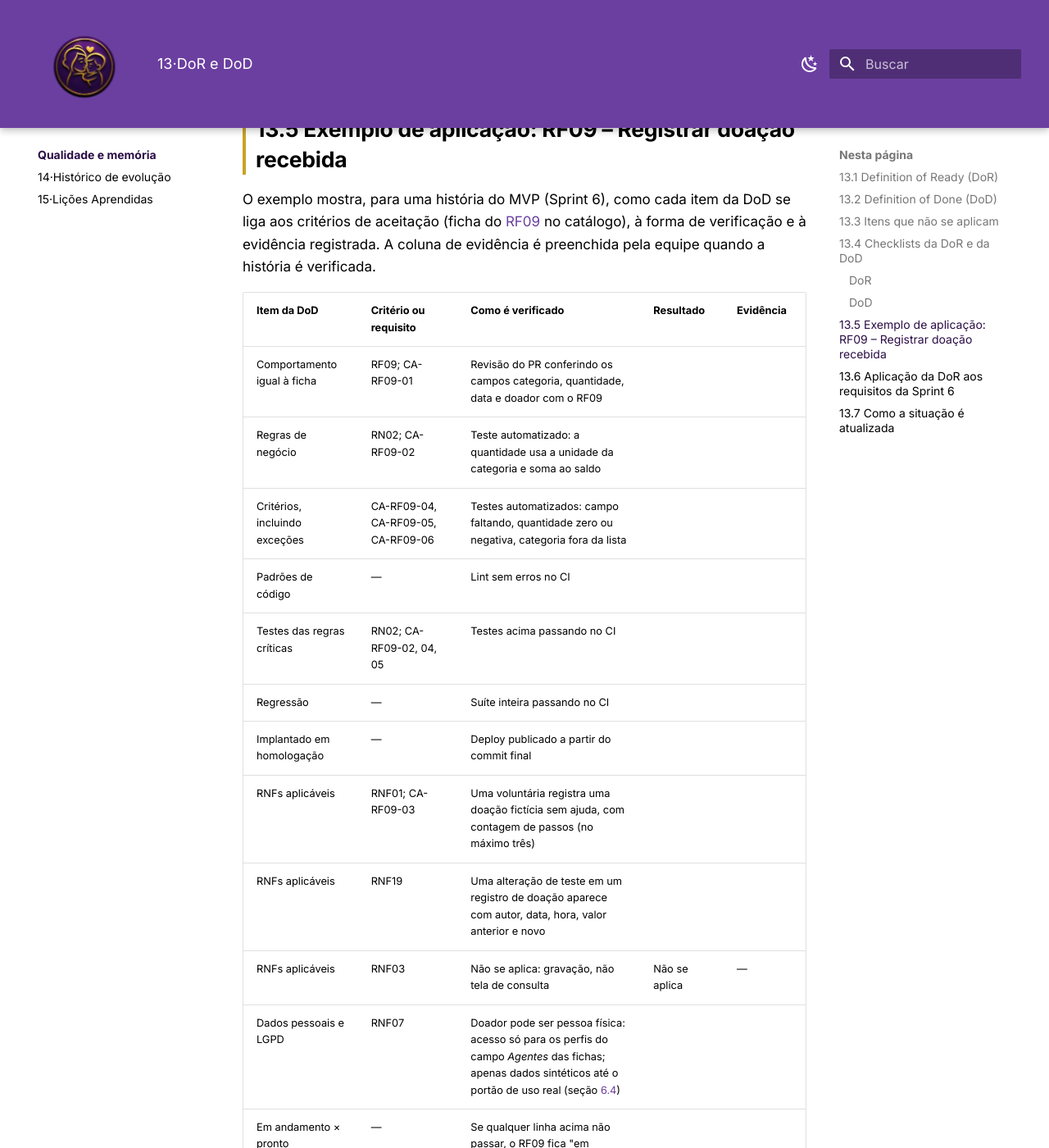
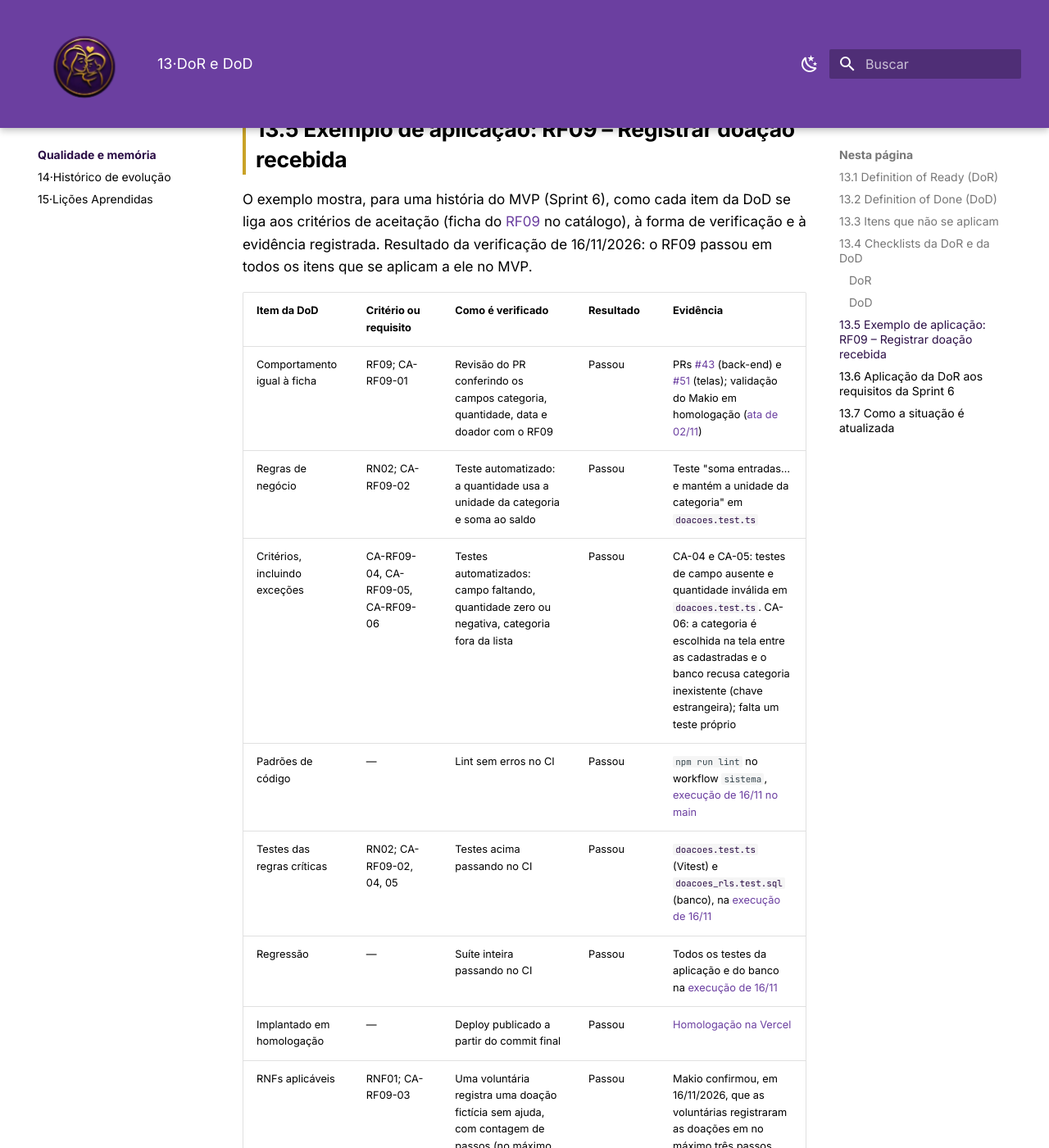
Before and after one commit to mdsreq-fga-unb/REQ-2026.2-T01-MaesGuerreiras, an MkDocs documentation site: the page built from docs/13-dor-dod/index.md, in a window 1280 px wide and 1400 px high, scrolled down 6305 px. Shown: the whole window at 82% size. Built offline with MkDocs 1.6.1 and Material for MkDocs 9.7.7, drawn with Linux system fonts in a browser that asks for light colours; some of the changed text lies outside the part shown.

Commit message:
Preenche o resultado e a evidência da DoD do RF09 e registra a decisão sobre corrigir doações

```diff
--- a/docs/13-dor-dod/index.md
+++ b/docs/13-dor-dod/index.md
@@ -202,23 +202,23 @@ seção 13.3).
 
 O exemplo mostra, para uma história do MVP (Sprint 6), como cada item da DoD se liga aos critérios
 de aceitação (ficha do [RF09](../08-requisitos/index.md#rf09) no catálogo),
-à forma de verificação e à evidência registrada. A coluna de evidência é preenchida pela equipe
-quando a história é verificada.
+à forma de verificação e à evidência registrada. Resultado da verificação de 16/11/2026: o RF09
+passou em todos os itens que se aplicam a ele no MVP.
 
 | Item da DoD | Critério ou requisito | Como é verificado | Resultado | Evidência |
 | :--- | :--- | :--- | :--- | :--- |
-| Comportamento igual à ficha | RF09; CA-RF09-01 | Revisão do PR conferindo os campos categoria, quantidade, data e doador com o RF09 | | |
-| Regras de negócio | RN02; CA-RF09-02 | Teste automatizado: a quantidade usa a unidade da categoria e soma ao saldo | | |
-| Critérios, incluindo exceções | CA-RF09-04, CA-RF09-05, CA-RF09-06 | Testes automatizados: campo faltando, quantidade zero ou negativa, categoria fora da lista | | |
-| Padrões de código | — | Lint sem erros no CI | | |
-| Testes das regras críticas | RN02; CA-RF09-02, 04, 05 | Testes acima passando no CI | | |
-| Regressão | — | Suíte inteira passando no CI | | |
-| Implantado em homologação | — | Deploy publicado a partir do commit final | | |
-| RNFs aplicáveis | RNF01; CA-RF09-03 | Uma voluntária registra uma doação fictícia sem ajuda, com contagem de passos (no máximo três) | | |
-| RNFs aplicáveis | RNF19 | Uma alteração de teste em um registro de doação aparece com autor, data, hora, valor anterior e novo | | |
+| Comportamento igual à ficha | RF09; CA-RF09-01 | Revisão do PR conferindo os campos categoria, quantidade, data e doador com o RF09 | Passou | PRs [#43](https://github.com/mdsreq-fga-unb/REQ-2026.2-T01-MaesGuerreiras/pull/43) (back-end) e [#51](https://github.com/mdsreq-fga-unb/REQ-2026.2-T01-MaesGuerreiras/pull/51) (telas); validação do Makio em homologação ([ata de 02/11](../00-atas/index.md#ata-de-02112026)) |
+| Regras de negócio | RN02; CA-RF09-02 | Teste automatizado: a quantidade usa a unidade da categoria e soma ao saldo | Passou | Teste "soma entradas… e mantém a unidade da categoria" em [`doacoes.test.ts`](https://github.com/mdsreq-fga-unb/REQ-2026.2-T01-MaesGuerreiras/blob/main/sistema/test/doacoes.test.ts) |
+| Critérios, incluindo exceções | CA-RF09-04, CA-RF09-05, CA-RF09-06 | Testes automatizados: campo faltando, quantidade zero ou negativa, categoria fora da lista | Passou | CA-04 e CA-05: testes de campo ausente e quantidade inválida em [`doacoes.test.ts`](https://github.com/mdsreq-fga-unb/REQ-2026.2-T01-MaesGuerreiras/blob/main/sistema/test/doacoes.test.ts). CA-06: a categoria é escolhida na tela entre as cadastradas e o banco recusa categoria inexistente (chave estrangeira); falta um teste próprio |
+| Padrões de código | — | Lint sem erros no CI | Passou | `npm run lint` no workflow `sistema`, [execução de 16/11 no main](https://github.com/mdsreq-fga-unb/REQ-2026.2-T01-MaesGuerreiras/actions/runs/43969005599) |
+| Testes das regras críticas | RN02; CA-RF09-02, 04, 05 | Testes acima passando no CI | Passou | [`doacoes.test.ts`](https://github.com/mdsreq-fga-unb/REQ-2026.2-T01-MaesGuerreiras/blob/main/sistema/test/doacoes.test.ts) (Vitest) e [`doacoes_rls.test.sql`](https://github.com/mdsreq-fga-unb/REQ-2026.2-T01-MaesGuerreiras/blob/main/sistema/supabase/tests/doacoes_rls.test.sql) (banco), na [execução de 16/11](https://github.com/mdsreq-fga-unb/REQ-2026.2-T01-MaesGuerreiras/actions/runs/43969005599) |
+| Regressão | — | Suíte inteira passando no CI | Passou | Todos os testes da aplicação e do banco na [execução de 16/11](https://github.com/mdsreq-fga-unb/REQ-2026.2-T01-MaesGuerreiras/actions/runs/43969005599) |
+| Implantado em homologação | — | Deploy publicado a partir do commit final | Passou | [Homologação na Vercel](https://maes-guerreiras-homologacao.vercel.app/login) |
+| RNFs aplicáveis | RNF01; CA-RF09-03 | Uma voluntária registra uma doação fictícia sem ajuda, com contagem de passos (no máximo três) | Passou | Makio confirmou, em 16/11/2026, que as voluntárias registraram as doações em no máximo três passos |
+| RNFs aplicáveis | RNF19 | Uma alteração de teste em um registro de doação aparece com autor, data, hora, valor anterior e novo | Não se aplica no MVP | No MVP o registro de doação não pode ser alterado depois de salvo: autor e data ficam gravados no próprio registro. A correção com histórico foi decidida em 16/11/2026 e entra depois do MVP ([RNF19](../08-requisitos/rnf.md#rnf19), [MUD-052](../14-historico/index.md#mud-052)) |
 | RNFs aplicáveis | RNF03 | Não se aplica: gravação, não tela de consulta | Não se aplica | — |
-| Dados pessoais e LGPD | RNF07 | Doador pode ser pessoa física: acesso só para os perfis do campo *Agentes* das fichas; apenas dados sintéticos até o portão de uso real (seção [6.4](../01-visao-produto/index.md#64-portao-de-liberacao-para-uso-real)) | | |
-| Em andamento × pronto | — | Se qualquer linha acima não passar, o RF09 fica "em andamento" e não entra na velocidade | | |
+| Dados pessoais e LGPD | RNF07 | Doador pode ser pessoa física: acesso só para os perfis do campo *Agentes* das fichas; apenas dados sintéticos até o portão de uso real (seção [6.4](../01-visao-produto/index.md#64-portao-de-liberacao-para-uso-real)) | Passou | [`doacoes_rls.test.sql`](https://github.com/mdsreq-fga-unb/REQ-2026.2-T01-MaesGuerreiras/blob/main/sistema/supabase/tests/doacoes_rls.test.sql): visitante e conta sem perfil não leem doadores; homologação só com dados sintéticos |
+| Em andamento × pronto | — | Se qualquer linha acima não passar, o RF09 fica "em andamento" e não entra na velocidade | Passou | Nenhuma linha ficou como "não passou": RF09 concluído (caixa `DoD RF09` na issue #35) |
 
 ## 13.6 Aplicação da DoR aos requisitos da Sprint 6
 
```
Also changed, not shown: docs/08-requisitos/index.md (+1 -1 lines), docs/08-requisitos/rnf.md (+1 -1 lines), docs/14-historico/index.md (+1 -0 lines).
